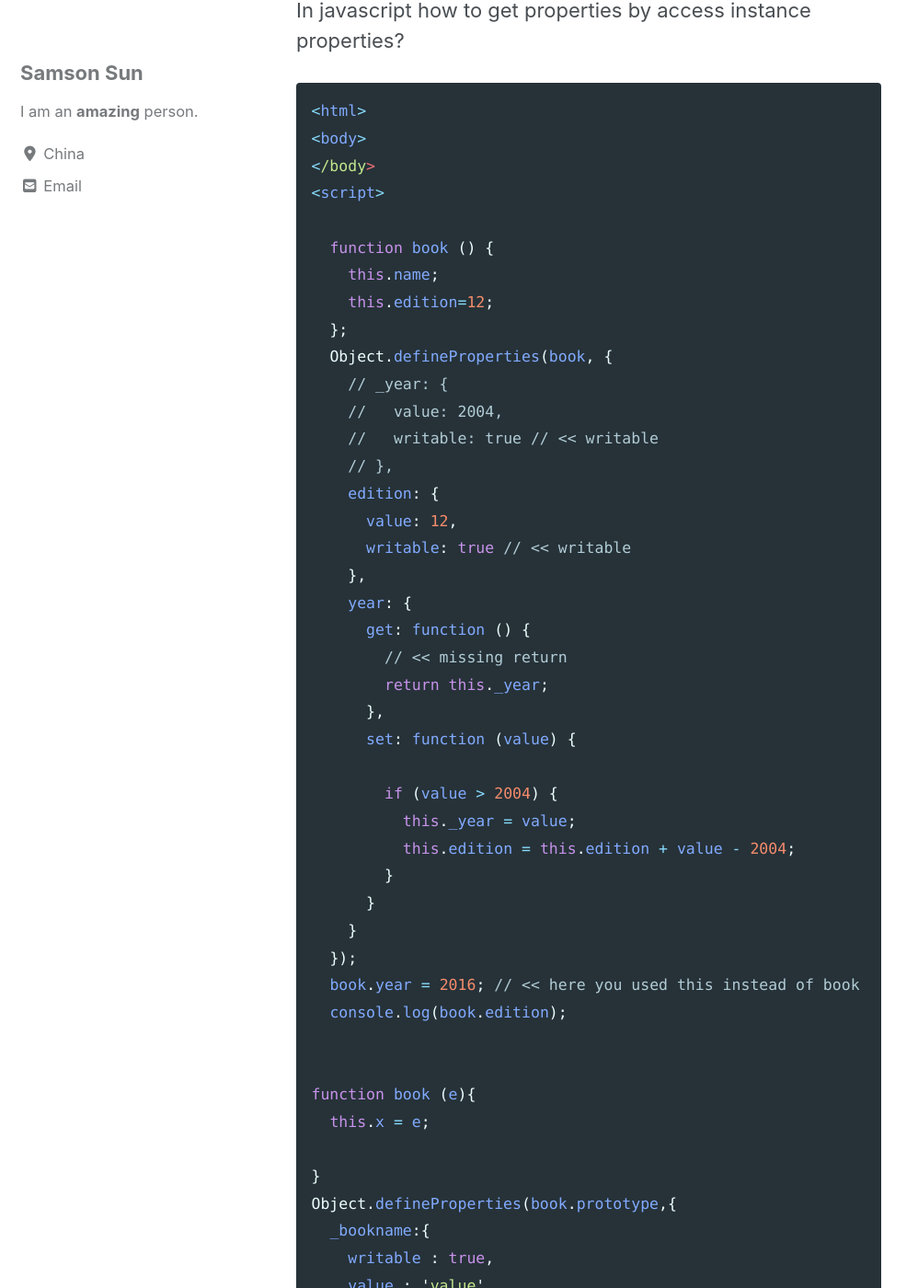
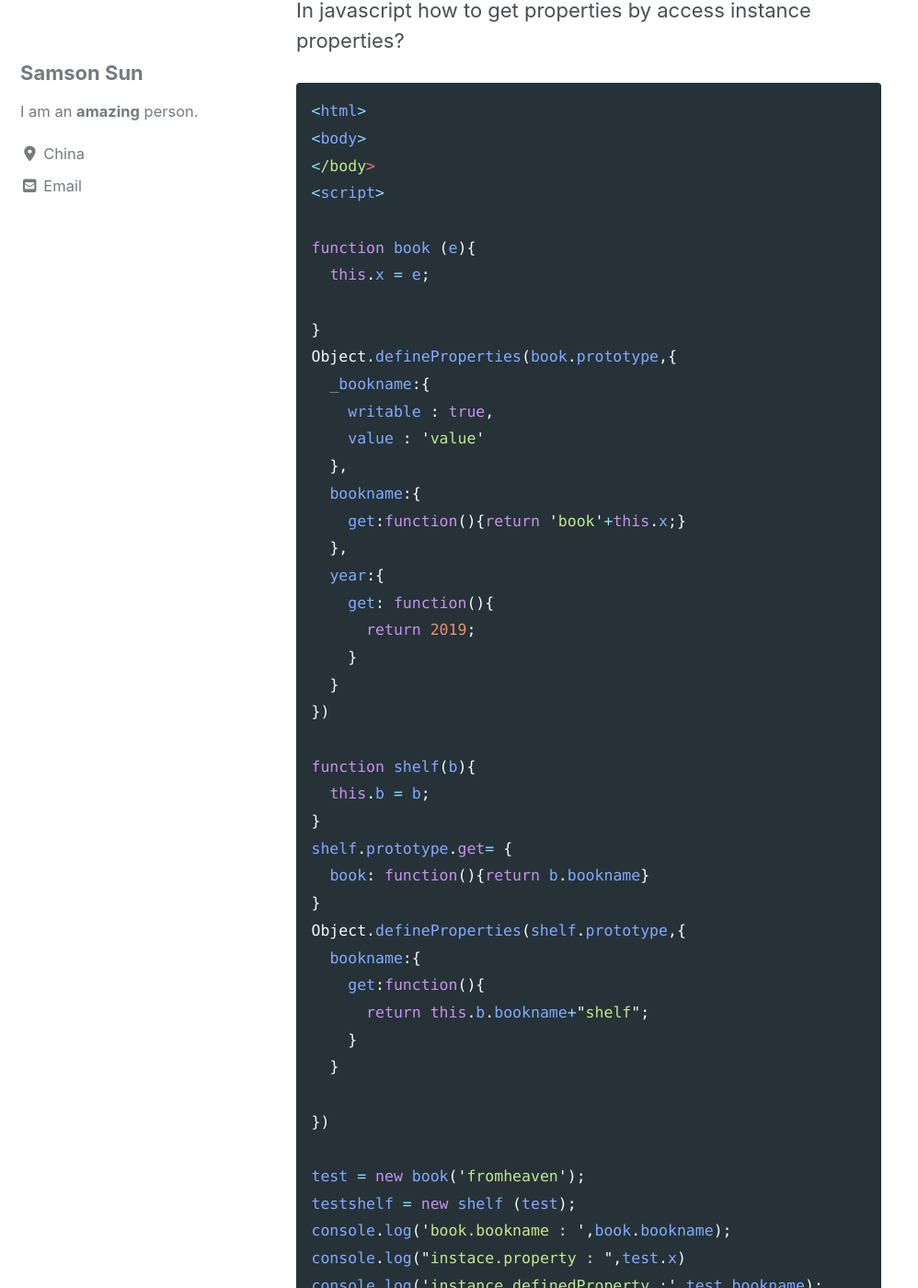
Before and after one commit to GitSamson/GitSamson.github.io, a Jekyll site: the page built from _posts/2019-10-01-DefineProperties.md, in a window 1280 px wide and 1400 px high, scrolled down 215 px. Shown: the whole window at 92% size, without its empty margins (0-998 px from the left). Built offline with Jekyll 4.4.1, drawn with Linux system fonts in a browser that asks for light colours; cached includes are drawn as plain includes; nearby versions of some CDN libraries.

Commit message:
Update 2019-10-01-DefineProperties.md

```diff
--- a/_posts/2019-10-01-DefineProperties.md
+++ b/_posts/2019-10-01-DefineProperties.md
@@ -17,37 +17,6 @@ In javascript how to get properties by access instance properties?
 <body>
 </body>
 <script>
-
-  function book () {
-    this.name;
-    this.edition=12;
-  };
-  Object.defineProperties(book, {
-    // _year: {
-    //   value: 2004,
-    //   writable: true // << writable
-    // },
-    edition: {
-      value: 12,
-      writable: true // << writable
-    },
-    year: {
-      get: function () {
-        // << missing return
-        return this._year;
-      },
-      set: function (value) {
-
-        if (value > 2004) {
-          this._year = value;
-          this.edition = this.edition + value - 2004;
-        }
-      }
-    }
-  });
-  book.year = 2016; // << here you used this instead of book
-  console.log(book.edition);
-
 
 function book (e){
   this.x = e;
```
